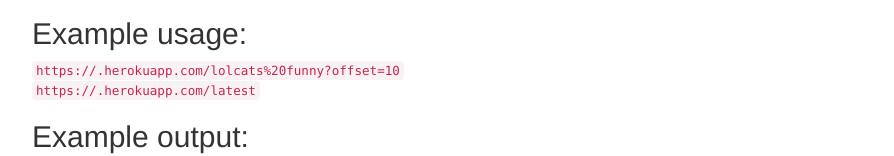
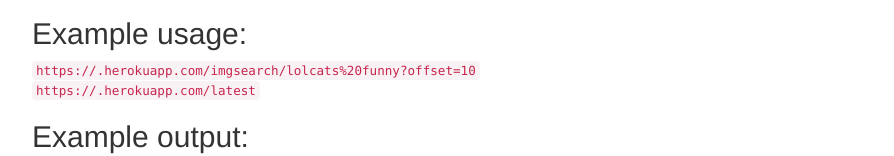
Before and after one commit to abrden/image-search-abstraction, a website: page public/index.html in a window 1280 px wide. Shown: the part 223-379 px from the top of the page, without its empty margins (38-932 px from the left). Drawn offline with nearby package versions, Linux system fonts and the light colour scheme.

Commit message:
Usage changed

```diff
--- a/public/index.html
+++ b/public/index.html
@@ -22,7 +22,7 @@
         </ol>
     </blockquote>
     <h2>Example usage:</h2>
-    <code>https://.herokuapp.com/lolcats%20funny?offset=10</code><br>
+    <code>https://.herokuapp.com/imgsearch/lolcats%20funny?offset=10</code><br>
     <code>https://.herokuapp.com/latest</code>
     <h2>Example output:</h2>
     <code></code><br>
```
Also changed, not shown: README.md.
